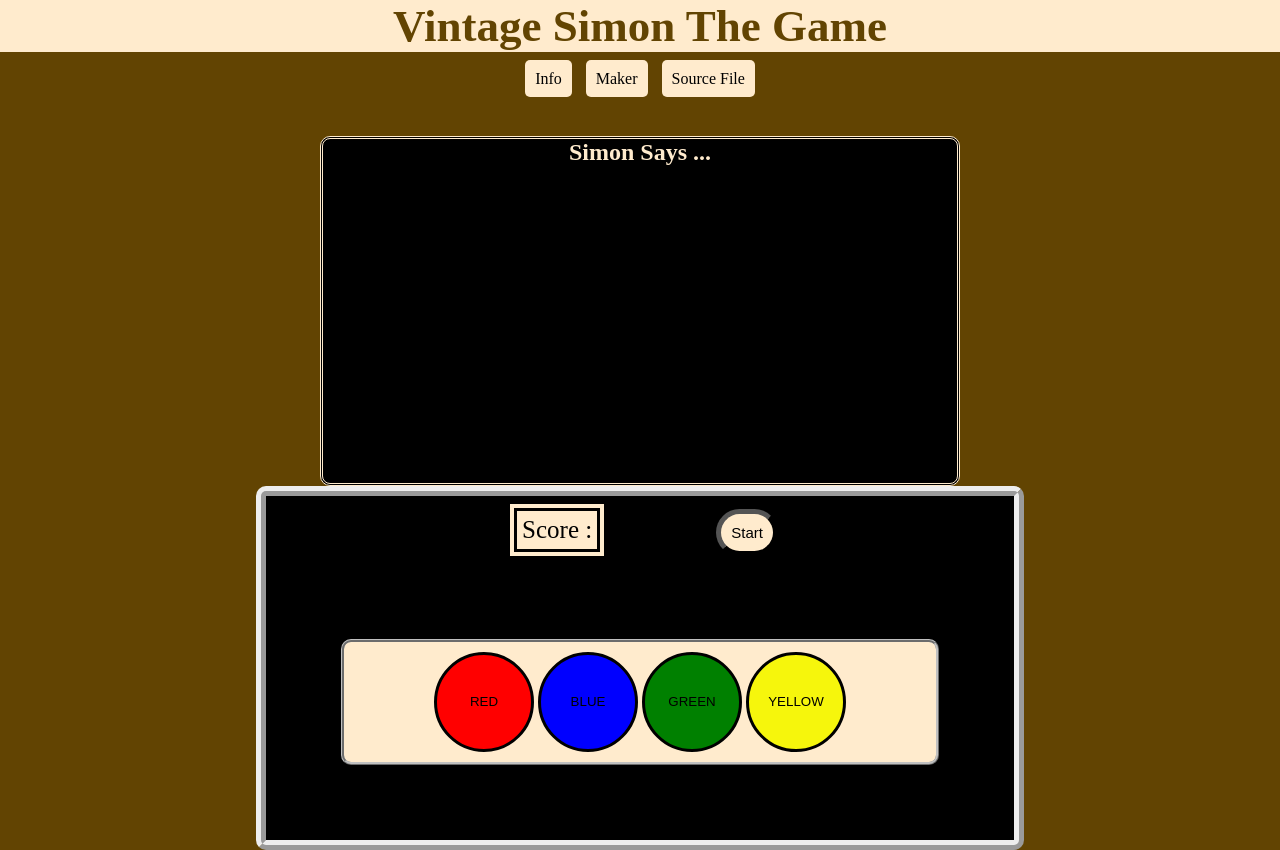
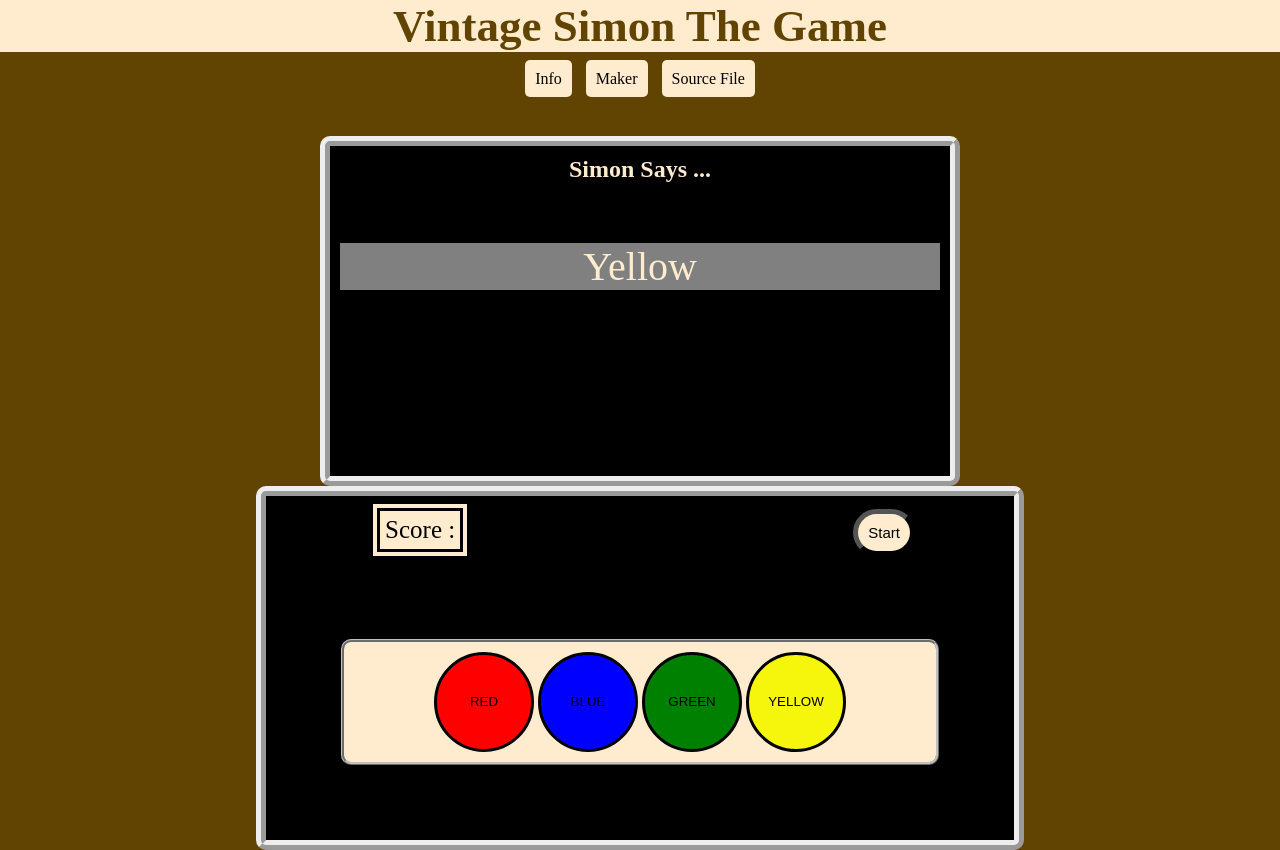
Before and after one commit to Mubarek-Hassen/Project-1-Simon-Mubarek, a plain HTML site: page index.html in a window 1280 px wide. Drawn offline with Linux system fonts and the light colour scheme.

Commit message:
Basic CSS added.

```diff
--- a/index.html
+++ b/index.html
@@ -28,6 +28,7 @@
 
 <div class="screen">
     <h2>Simon Says ...</h2>
+    <div class="innerscreen">Yellow</div>
 
 </div>
 
--- a/styles/main.css
+++ b/styles/main.css
@@ -61,7 +61,7 @@ li{
 
 .screen {
     background-color: black;
-    border: double;
+    border: ridge;
     border-radius: 10px;
     text-align: center;
     height: 350px;
@@ -70,6 +70,15 @@ li{
     margin-left: 25%;
     margin-right: 25%;
     margin-top: 30px;
+    border-width: 10px;
+    /* border-color: chocolate; */
+    padding: 10px;
+}
+.innerscreen {
+    margin: 10% 0% 0% 0%;
+    background-color: gray;
+    font-size: 40px;
+    max-height: 100px;
 }
 
 
@@ -103,5 +112,5 @@ li{
     border-radius: 100px;
     padding: 10px;
     border-width: 5px;
-    margin-left:100px;
+    margin-left:50%;
 }
```
